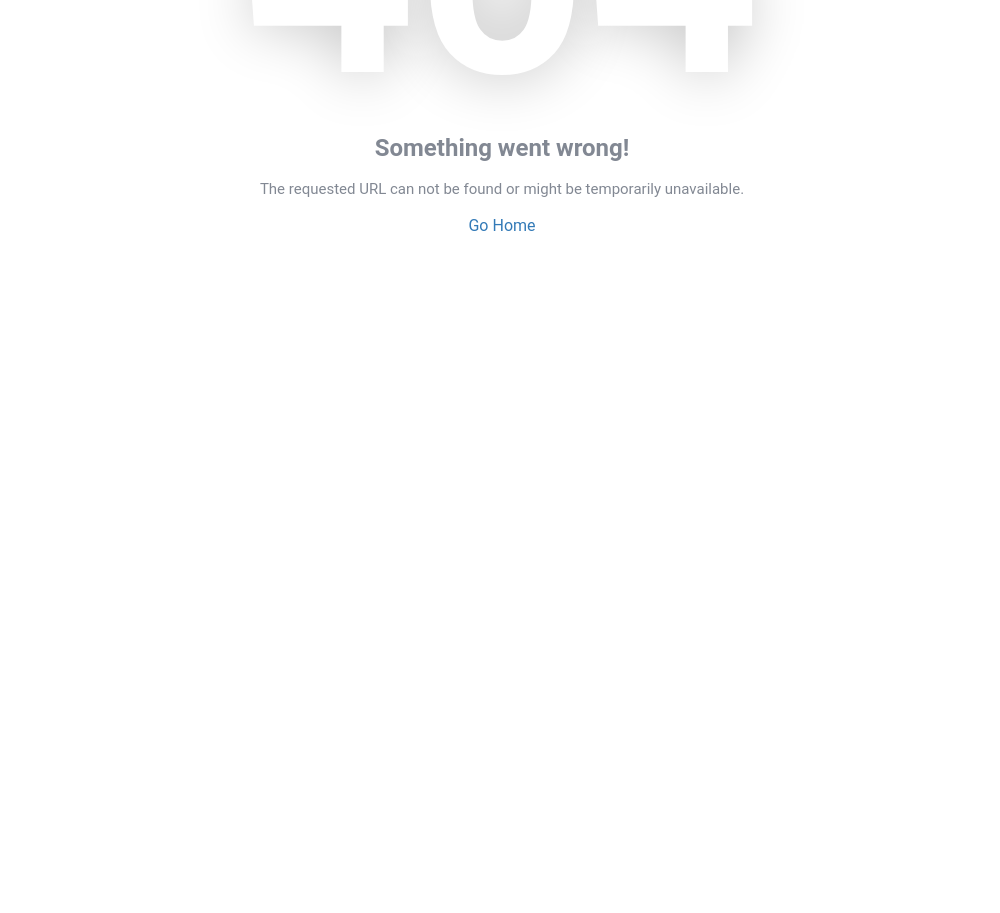
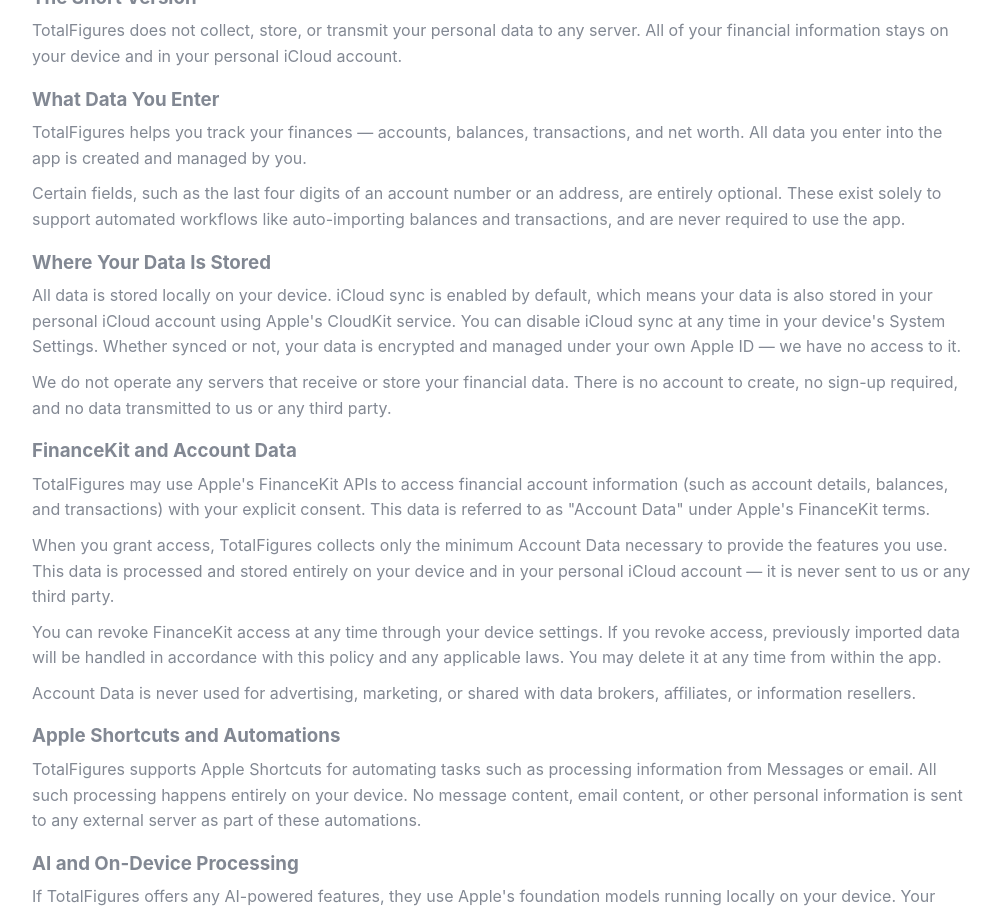
Before and after one commit to alex-titarenko/alextitarenko, a Next.js app: page /totalfigures/privacy-policy in a window 1280 px wide. Before the commit this address had no page. Shown: the part 380-1293 px from the top of the page, without its empty margins (138-1138 px from the left). Before the commit the page ends 800 px from the top, so only its background shows below. Built offline with nearby package versions, Linux system fonts and the light colour scheme.

Commit message:
add privacy policy for totalfigures

```diff
--- /dev/null
+++ b/pages/totalfigures/privacy-policy.tsx
@@ -0,0 +1,149 @@
+import { Container } from 'components/common/Container';
+import { Jumbotron } from 'components/common/Jumbotron';
+import Layout from 'components/Layout';
+import { Lock } from 'components/icons'
+import { createUseStyles } from 'react-jss';
+
+const useStyles = createUseStyles({
+  container: {
+    '& h3': {
+      fontWeight: 'bold'
+    }
+  }
+})
+
+export default function PrivacyPolicy() {
+  const classes = useStyles();
+
+  return (
+    <Layout
+      title='Privacy Policy - TotalFigures'
+      description='Learn how TotalFigures handles your data. We do not collect any personal information.'
+      pageId='totalfigures'
+    >
+      <Jumbotron>
+        <h1>Privacy Policy <Lock /></h1>
+        <p>For <b>TotalFigures</b> app</p>
+      </Jumbotron>
+
+      <Container className={ classes.container }>
+        <section>
+          <i>Last updated: March 30, 2026</i>
+
+          <h3>The Short Version</h3>
+          <p>
+            TotalFigures does not collect, store, or transmit your personal data to any server.
+            All of your financial information stays on your device and in your personal iCloud account.
+          </p>
+
+          <h3>What Data You Enter</h3>
+          <p>
+            TotalFigures helps you track your finances — accounts, balances, transactions, and net worth.
+            All data you enter into the app is created and managed by you.
+          </p>
+          <p>
+            Certain fields, such as the last four digits of an account number or an address, are entirely optional.
+            These exist solely to support automated workflows like auto-importing balances and transactions,
+            and are never required to use the app.
+          </p>
+
+          <h3>Where Your Data Is Stored</h3>
+          <p>
+            All data is stored locally on your device. iCloud sync is enabled by default, which means your data
+            is also stored in your personal iCloud account using Apple's CloudKit service. You can disable iCloud
+            sync at any time in your device's System Settings. Whether synced or not, your data is encrypted and
+            managed under your own Apple ID — we have no access to it.
+          </p>
+          <p>
+            We do not operate any servers that receive or store your financial data. There is no account to create,
+            no sign-up required, and no data transmitted to us or any third party.
+          </p>
+
+          <h3>FinanceKit and Account Data</h3>
+          <p>
+            TotalFigures may use Apple's FinanceKit APIs to access financial account information (such as account
+            details, balances, and transactions) with your explicit consent. This data is referred to as
+            "Account Data" under Apple's FinanceKit terms.
+          </p>
+          <p>
+            When you grant access, TotalFigures collects only the minimum Account Data necessary to provide
+            the features you use. This data is processed and stored entirely on your device and in your personal
+            iCloud account — it is never sent to us or any third party.
+          </p>
+          <p>
+            You can revoke FinanceKit access at any time through your device settings. If you revoke access,
+            previously imported data will be handled in accordance with this policy and any applicable laws.
+            You may delete it at any time from within the app.
+          </p>
+          <p>
+            Account Data is never used for advertising, marketing, or shared with data brokers, affiliates,
+            or information resellers.
+          </p>
+
+          <h3>Apple Shortcuts and Automations</h3>
+          <p>
+            TotalFigures supports Apple Shortcuts for automating tasks such as processing information from
+            Messages or email. All such processing happens entirely on your device. No message content, email
+            content, or other personal information is sent to any external server as part of these automations.
+          </p>
+
+          <h3>AI and On-Device Processing</h3>
+          <p>
+            If TotalFigures offers any AI-powered features, they use Apple's foundation models running locally
+            on your device. Your financial data is not sent to any cloud service or third-party API for AI processing.
+          </p>
+
+          <h3>Shared Profiles</h3>
+          <p>
+            TotalFigures offers a Shared Profile feature that lets you collaborate on finance tracking with other
+            people, such as a partner or family member. Sharing is powered entirely by Apple's CloudKit sharing —
+            the shared data lives in iCloud and is exchanged directly between participants' Apple IDs.
+          </p>
+          <p>
+            No shared data passes through our servers. Only the people you explicitly invite can access a Shared
+            Profile. You can stop sharing or remove participants at any time.
+          </p>
+
+          <h3>Third-Party Services</h3>
+          <p>
+            TotalFigures does not integrate any third-party analytics, advertising, or tracking services.
+            The app does not contain ads and does not share your data with any external parties.
+          </p>
+          <p>
+            In-app purchases, if any, are handled entirely by Apple through the App Store. We do not collect
+            or have access to your payment information.
+          </p>
+
+          <h3>Data Security</h3>
+          <p>
+            Because your data stays on your device and in your personal iCloud account, its security is managed
+            by Apple's built-in protections — including device encryption, iCloud encryption in transit and at
+            rest, and your device passcode or biometric authentication.
+          </p>
+          <p>
+            We recommend keeping your device software up to date and using a strong passcode to protect your data.
+          </p>
+
+          <h3>Deleting Your Data</h3>
+          <p>
+            You can delete any data within the app at any time. To remove all data entirely, delete the app from
+            your device and remove TotalFigures data from your iCloud storage in your device settings (unless you
+            previously disabled iCloud sync).
+          </p>
+
+          <h3>Changes to This Policy</h3>
+          <p>
+            This privacy policy may be updated at any time. When changes are made, the "Last updated" date at the
+            top of this page will be revised. We encourage you to review this page periodically.
+          </p>
+
+          <h3>Contact</h3>
+          <p>
+            If you have questions about this privacy policy or the app's data practices, you can reach us
+            at <a href="mailto:support@atlab.co">support@atlab.co</a>.
+          </p>
+        </section>
+      </Container>
+    </Layout>
+  )
+}
```
